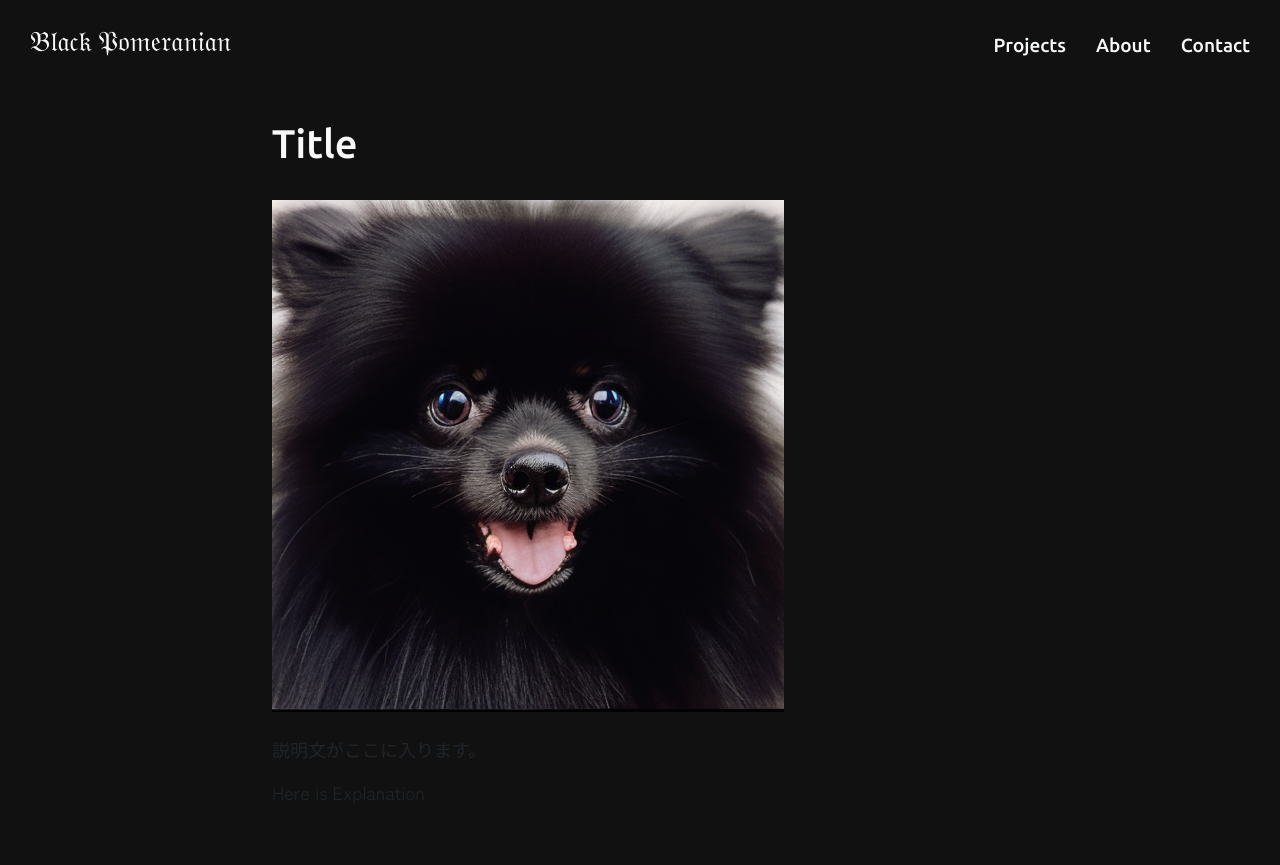
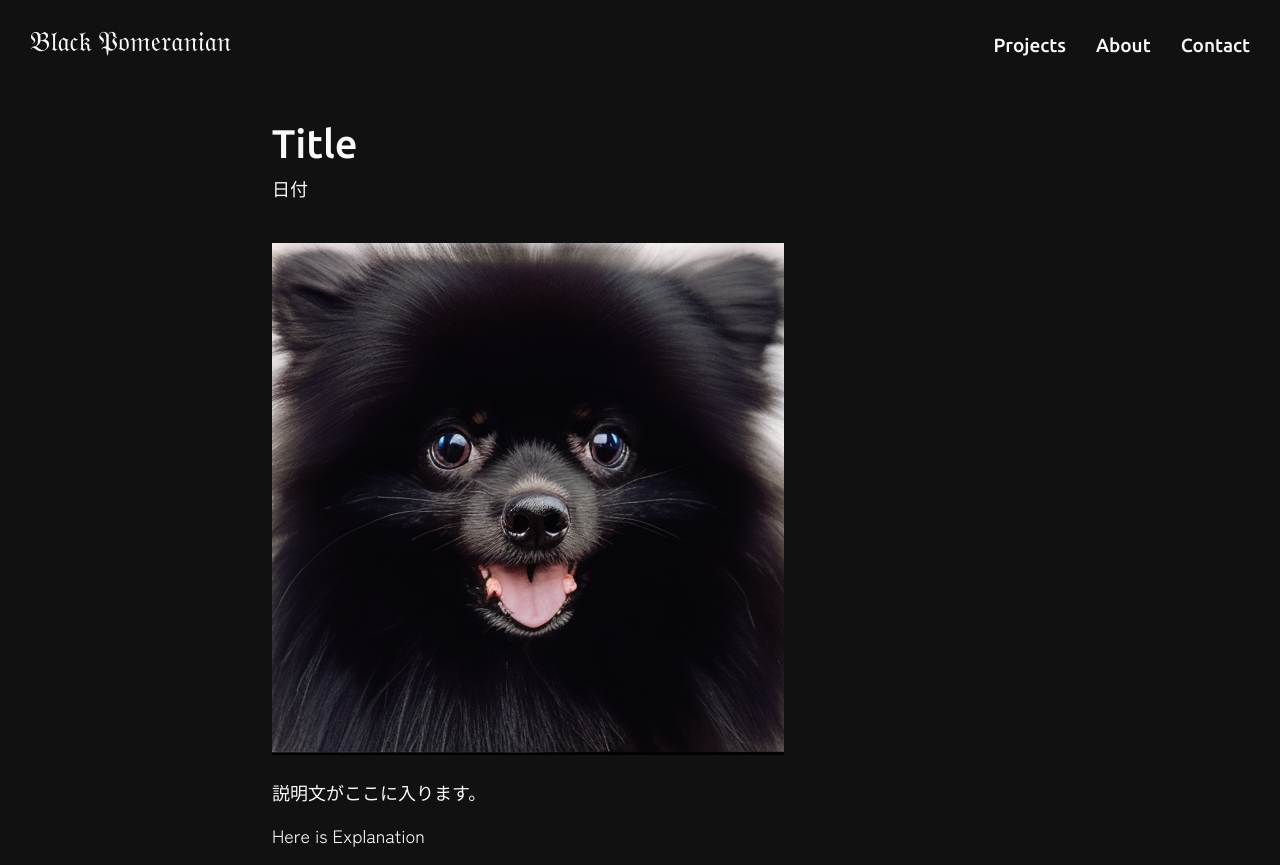
Before and after one commit to black-pomeranian/blapome-portfolio, a React (Create React App) app: page /Project/ProjectTemplate in a window 1280 px wide. Before the commit the page ends 822 px from the top, so only its background shows below. Built offline with nearby package versions, Linux system fonts and the light colour scheme.

Commit message:
テンプレに日付追加

```diff
--- a/src/App.css
+++ b/src/App.css
@@ -290,3 +290,14 @@ nav ul li a {
 .descliption-en{
   font-family: 'Zen Kaku Gothic New', sans-serif;
 }
+
+.date{
+  color: #f8f9fa;
+}
+.descliption-jp{
+  color: #f8f9fa;
+}
+
+.descliption-en{
+  color: #f8f9fa;
+}
--- a/src/components/Project/LieofMemories.js
+++ b/src/components/Project/LieofMemories.js
@@ -10,13 +10,18 @@ const LieofMemories = () => {
         <div className="row mb-4 justify-content-center">
           <div className="col-12 col-md-8">
             <h1 className="project-title text-left">Lie of Memories</h1>
+            <p className="text-left date">2023.12</p>
           </div>
         </div>
 
         {/* 画像 */}
         <div className="row mb-4 justify-content-center">
           <div className="col-12 col-md-8">
-            <img src={`${process.env.PUBLIC_URL}/images/profile.png`} alt="sample" className="img-fluid" />
+            <img src={`${process.env.PUBLIC_URL}/images/LieofMemories/logo.jpg`} alt="Lie of Memoriesのロゴ画像" className="img-fluid py-1" />
+            <img src={`${process.env.PUBLIC_URL}/images/LieofMemories/card.jpg`} alt="Lie of Memoriesのカードの画像" className="img-fluid py-1" />
+            <img src={`${process.env.PUBLIC_URL}/images/LieofMemories/hand.jpg`} alt="Lie of Memoriesの手札の画像" className="img-fluid py-1" />
+            <img src={`${process.env.PUBLIC_URL}/images/LieofMemories/playing.jpg`} alt="Lie of Memoriesプレイ中の画像" className="img-fluid py-1" />
+
           </div>
         </div>
 
--- a/src/components/Project/ProjectTemplate.js
+++ b/src/components/Project/ProjectTemplate.js
@@ -10,6 +10,8 @@ const ProjectTemplate = () => {
         <div className="row mb-4 justify-content-center">
           <div className="col-12 col-md-8">
             <h1 className="project-title text-left">Title</h1>
+            <p className="text-left date">日付</p>
+
           </div>
         </div>
 
--- a/src/projects.json
+++ b/src/projects.json
@@ -6,7 +6,7 @@
         "url": "/Project/AudioVisualBattleSystem"
     },
     {
-        "src": "/images/profile.png",
+        "src": "/images/LieofMemories/logo.jpg",
         "alt": "Lie of Memories",
         "title": "Lie of Memories",
         "url": "/Project/LieofMemories"
```
